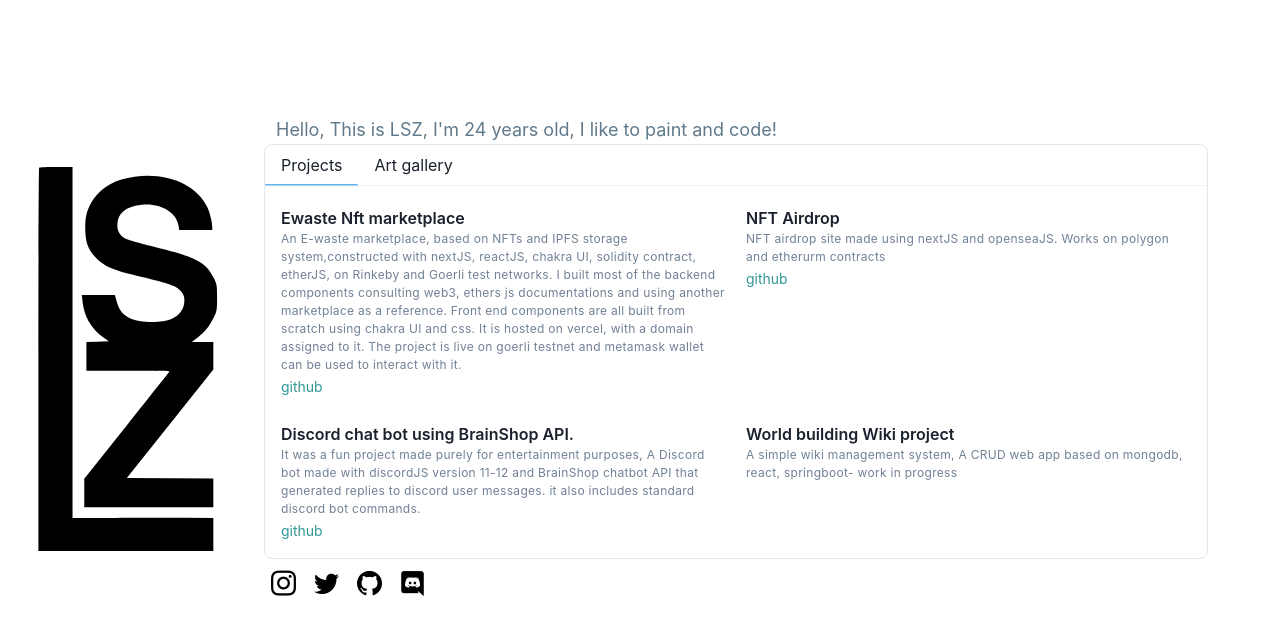
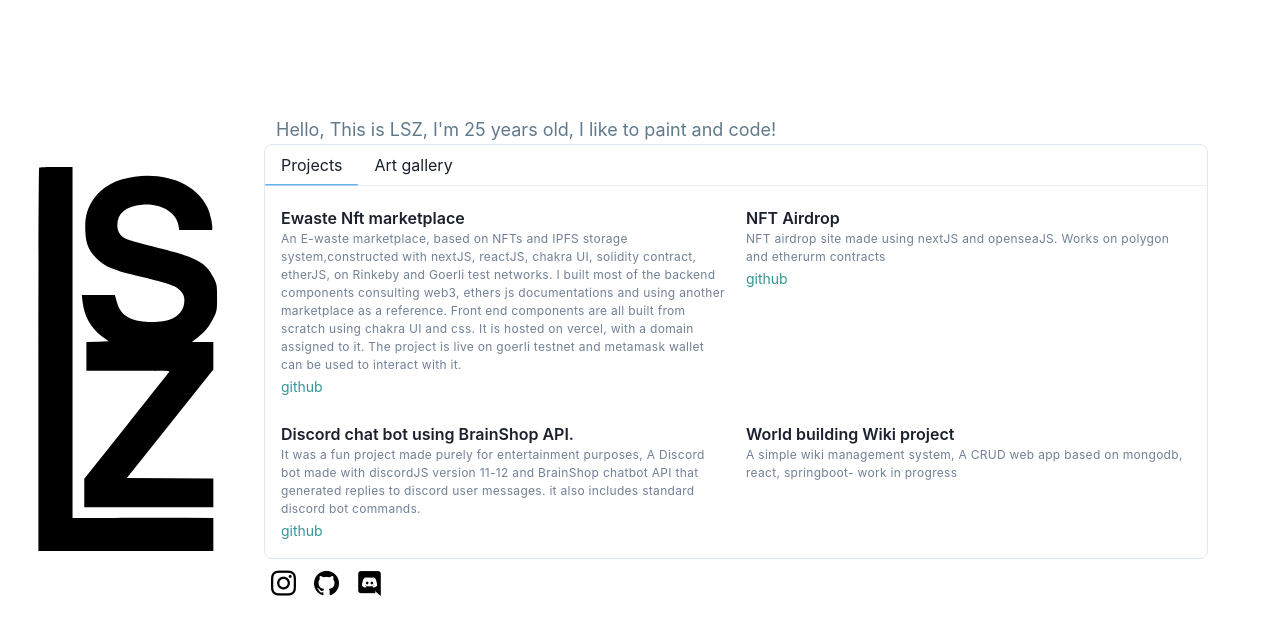
Before and after one commit to sparkandflash/simple-website, a React (Create React App) app: page / in a window 1280 px wide. Shown: the top 634 px of the page. Built offline with nearby package versions, Linux system fonts and the light colour scheme.

Commit message:
removed Twitter

```diff
--- a/src/galleryData.js
+++ b/src/galleryData.js
@@ -2,17 +2,12 @@ let galleryData = {
    'imagebaseurl': 'https://sparkandflash.github.io/',
    'name': 'LSZ',
    'role': 'developer/artist/writer',
-   'about': 'Hello, This is LSZ, I\'m 24 years old, I like to paint and code!',
+   'about': 'Hello, This is LSZ, I\'m 25 years old, I like to paint and code!',
    'socialLinks': [
       {
          'name': 'instagram',
          'url': 'https://www.instagram.com/lsz.art/',
          'className': 'icon-instagram'
-      },
-      {
-         'name': 'twitter',
-         'url': 'https://twitter.com/praaa_H',
-         'className': 'icon-twitter'
       },
       {
          'name': 'github',
```
